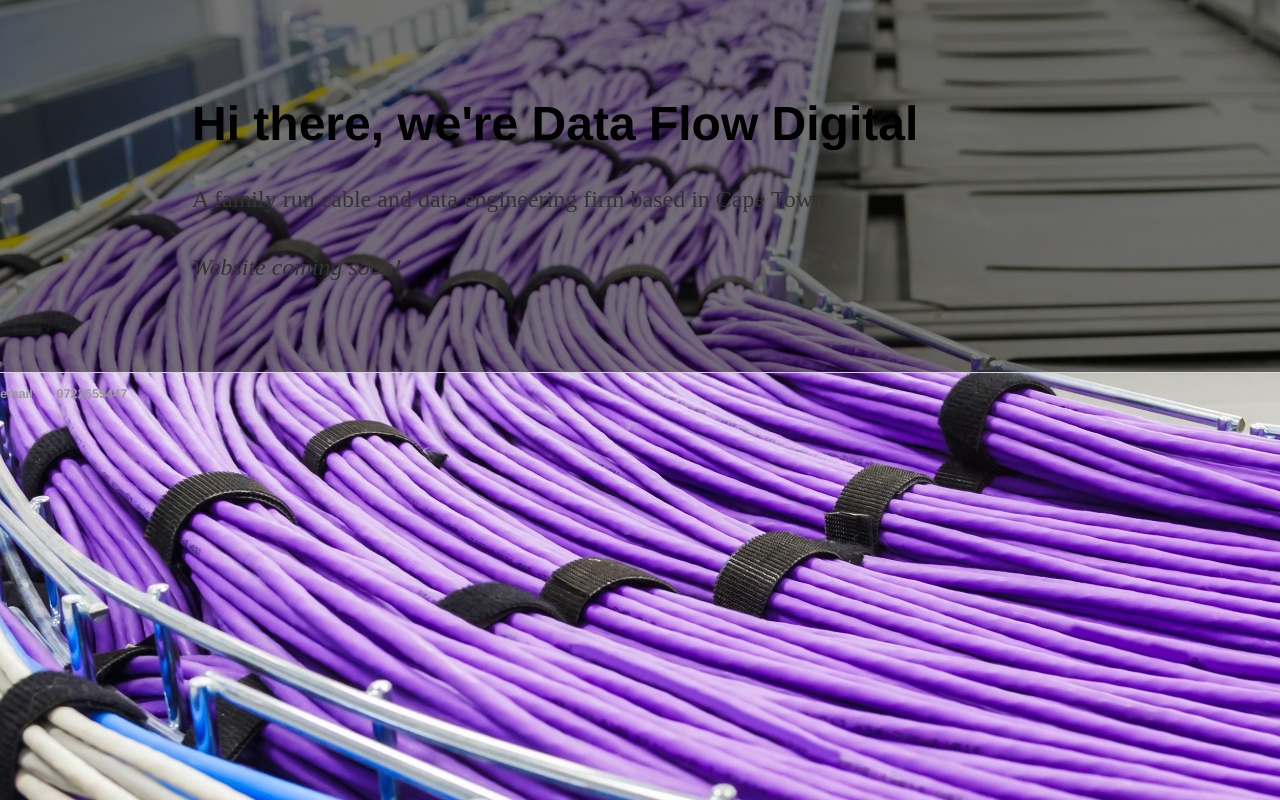
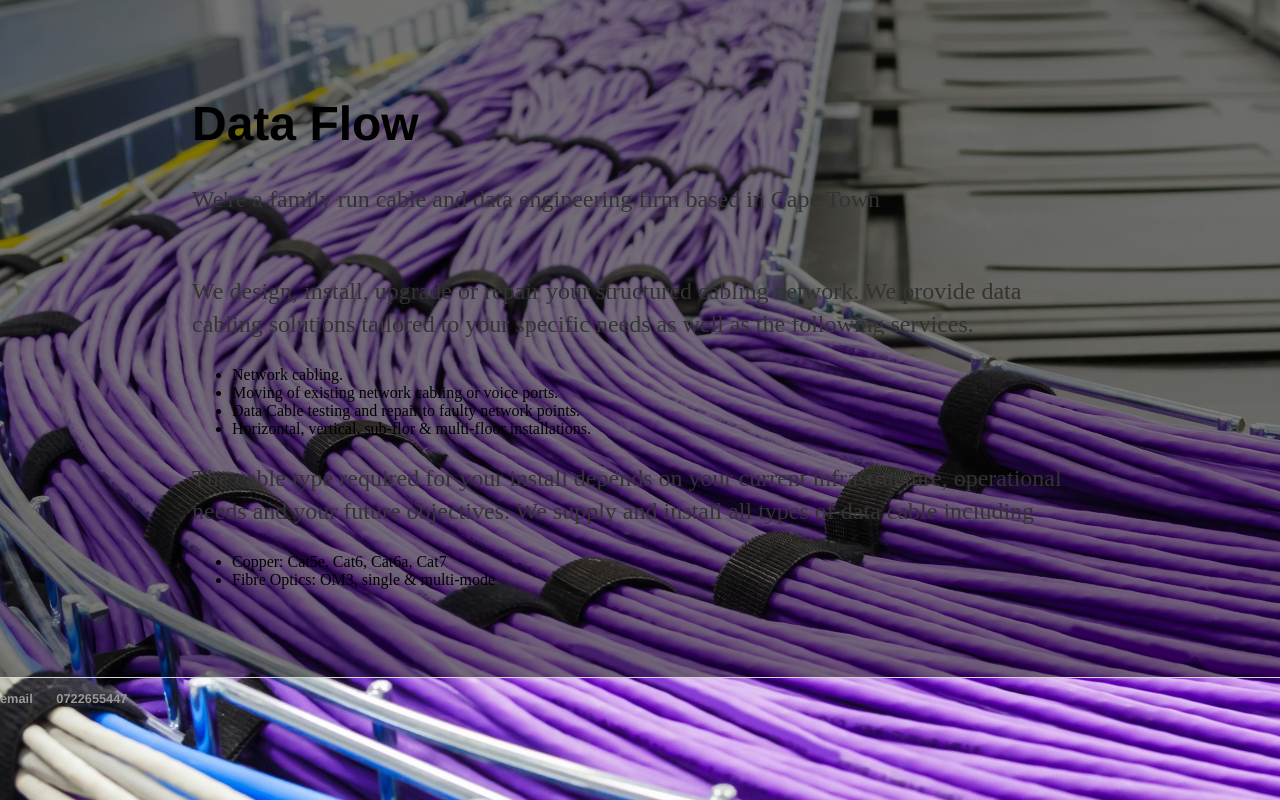
Before and after one commit to dataflowdigital/dataflowdigital.github.io, a plain HTML site: page index.html in a window 1280 px wide. Drawn offline with Linux system fonts and the light colour scheme.

Commit message:
Update index.html

```diff
--- a/index.html
+++ b/index.html
@@ -18,9 +18,25 @@
 		</nav>
 		<div class="container">
     		<div class="blurb">
-        		<h1>Hi there, we're Data Flow Digital</h1>
-				<p>A family run cable and data engineering firm based in Cape Town<br/><br/>
-					<i>Website coming soon!</i></p>
+        		<h1>Data Flow</h1>
+			<p>We're a family run cable and data engineering firm based in Cape Town<br/><br/>
+
+			<p>We design, install, upgrade or repair your structured cabling network. We provide data cabling solutions tailored to your specific needs as well as the following services.</p>
+
+			<ul>
+			<li>Network cabling.</li>
+			<li>Moving of existing network cabling or voice ports.</li>
+			<li>Data Cable testing and repair to faulty network points.</li>
+			<li>Horizontal, vertical, sub-flor & multi-floor installations.</li>
+			</ul>
+
+			<p>The cable type required for your install depends on your current infrastructure, operational needs and your future objectives. We supply and install all types of data cable including</p>
+
+			<ul>
+			<li>Copper: Cat5e, Cat6, Cat6a, Cat7</li>
+			<li>Fibre Optics: OM3, single &amp; multi-mode</li>
+			</ul>
+					</p>
     		</div><!-- /.blurb -->
 		</div><!-- /.container -->
 		<footer>
```
